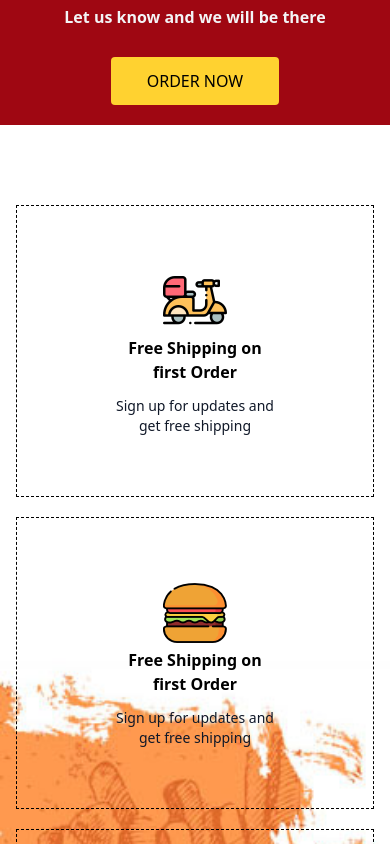
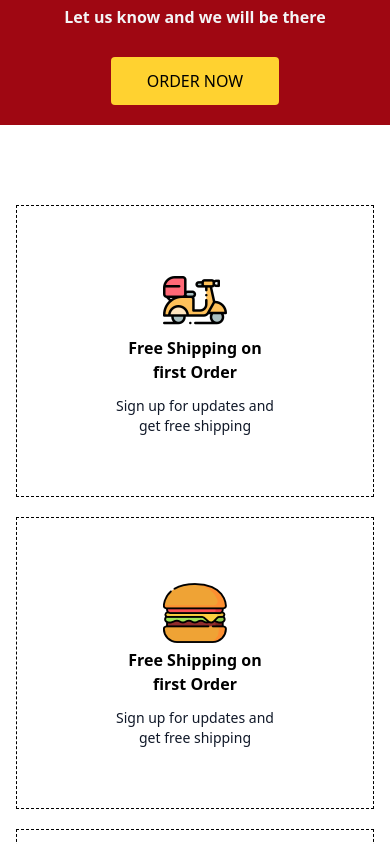
Before and after one commit to MDevHub/Wengdo-Food-hub, a React (Vite) app: page / in a window 390 px wide. Shown: the part 4520-5364 px from the top of the page. Built offline with nearby package versions, Linux system fonts and the light colour scheme.

Commit message:
Updated section 6 & 7

```diff
--- a/src/Components/HomePage/Section7.jsx
+++ b/src/Components/HomePage/Section7.jsx
@@ -51,7 +51,7 @@ const testimonials = [
                         <img src={AuthorImg} alt={t.author} className="full rounded-full" />
                   </div>
                   <div  className=''>
-                     <blockquote className="text-gray-100 italic mb-4">&ldquo;{t.quote}&rdquo;</blockquote>
+                     <blockquote className="text-gray-100  italic mb-4">&ldquo;{t.quote}&rdquo;</blockquote>
                      <p className="font-semibold text-red-600">{t.author}</p>
                      <p className="text-sm text-gray-200">{t.role}</p>
                   </div>
--- a/src/Components/HomePage/Section9.jsx
+++ b/src/Components/HomePage/Section9.jsx
@@ -7,11 +7,13 @@ import service4 from '../../assets/Images/service-4.png'
 
 const Section9 = () => {
   return (
-      <div className='bg-contain bg-left-bottom bg-no-repeat px-4 sm:px-9 md:px-13 lg:px-16 xl:px-28 py-20'
-         style={{
-            backgroundImage: `url(${serviceImg})`,
-         }}
-      >
+      <div className='relative px-4 sm:px-9 md:px-13 lg:px-16 xl:px-28 py-20'>
+         <div
+            className='hidden md:block absolute inset-0 bg-contain bg-left-bottom bg-no-repeat -z-10'
+            style={{
+               backgroundImage: `url(${serviceImg})`,
+            }}
+         />
          <div className='grid md:grid-cols-4 sm:grid-cols-2 grid-cols-1 gap-5'>
             <div className='px-5 md:px-10 py-15 items-center text-center border border-black space-y-3 border-dashed'>
                <img src={service1} alt="Service1" className='m-auto'/>
```
